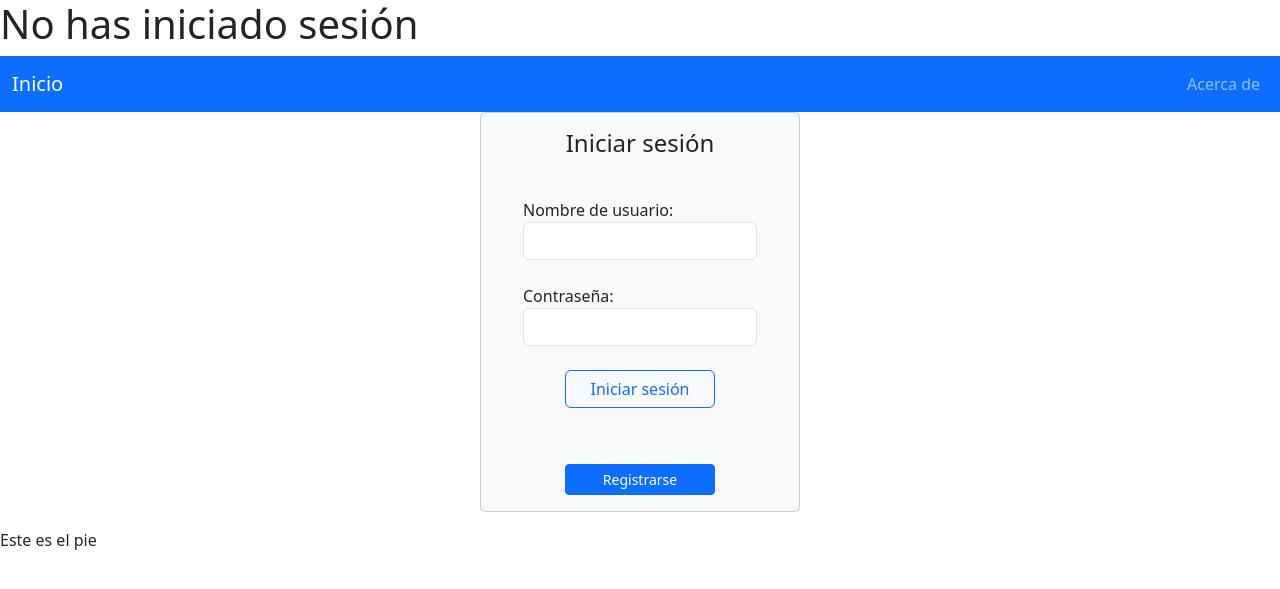
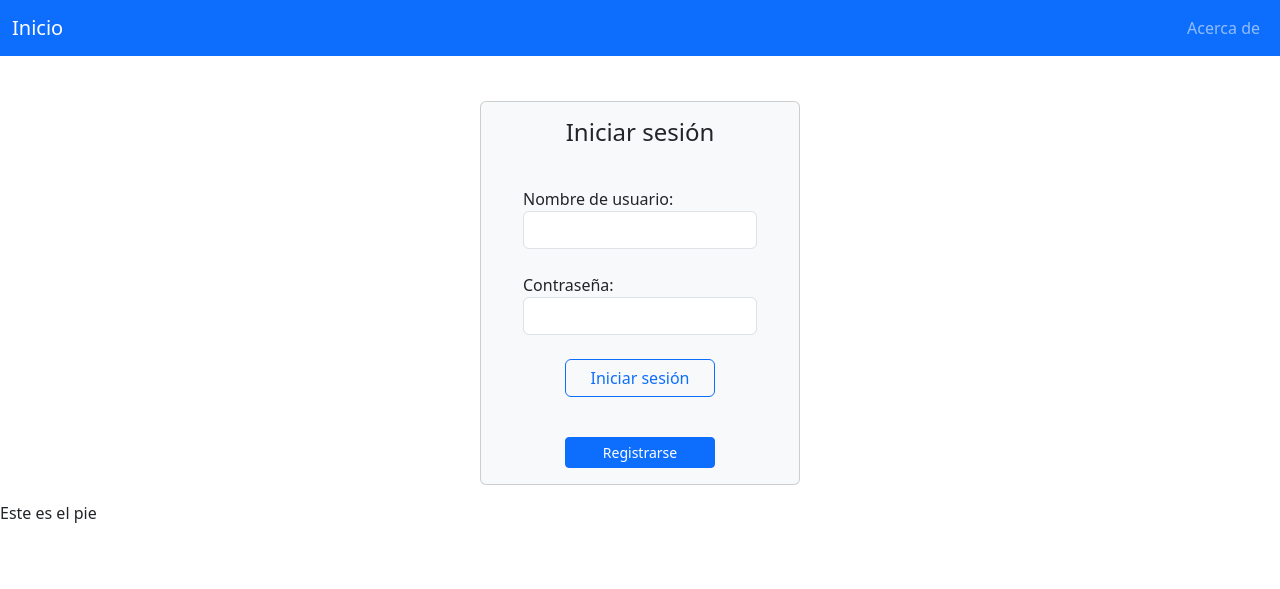
Before and after one commit to juanmatorres-dev/app_reserva_de_recursos, a PHP site: page / in a window 1280 px wide. Shown: the top 589 px of the page. Run offline with PHP 8.4, Linux system fonts and the light colour scheme; some libraries are stand-ins or nearby versions.

Commit message:
Arreglado problema con el menú

```diff
--- a/assets/forms/forms.css
+++ b/assets/forms/forms.css
@@ -1,3 +1,8 @@
+.menu_bottom {
+    margin-bottom: 45px;
+}
+
+
 .form_title {
     text-align: center;
 }
--- a/controllers/mainMenuController.php
+++ b/controllers/mainMenuController.php
@@ -34,7 +34,7 @@ class MainMenuController {
             include_once('views/menu/openSession.php');
             $this->view->show("mainMenu"); // No le pasamos null, ya que en en view.php , tiene asignado null por defecto
         }else{
-            echo "<h1>No has iniciado sesión</h1>";
+            //echo "<h1>No has iniciado sesión</h1>";
             include_once('views/menu/closedSession.php');
             $this->view->show("users/loguin_form");
 
--- a/views/header.php
+++ b/views/header.php
@@ -28,4 +28,4 @@
         }
         ?>
     </div>
-    <div class='container'>
+    <div class='form_container'>
--- a/views/menu/closedSession.php
+++ b/views/menu/closedSession.php
@@ -1,5 +1,5 @@
 
-<nav class="navbar navbar-expand-lg navbar-dark bg-primary">
+<nav class="navbar navbar-expand-lg navbar-dark bg-primary menu_bottom">
     <div class="container-fluid">
         <a class="navbar-brand" href="index.php">Inicio</a>
         <button class="navbar-toggler" type="button" data-bs-toggle="collapse" data-bs-target="#navbarColor01"
--- a/views/users/loguin_form.php
+++ b/views/users/loguin_form.php
@@ -33,6 +33,6 @@ echo "  <input type='hidden' name='action' value='checkLogin'>
   <input class='btn btn-outline-primary buttons' type='submit' value='Iniciar sesión'>
   </p>
 </form>
-</p>";
+";
 
 echo "<br/><p class='button_container'><a class='btn btn-primary btn-sm buttons' href='index.php?action=getNewUserData&controller=UsersController'>Registrarse</a></p>";
```
